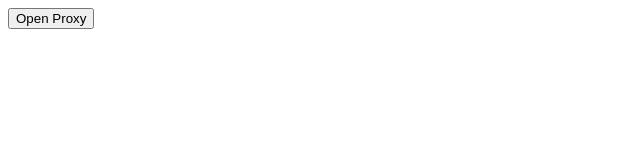
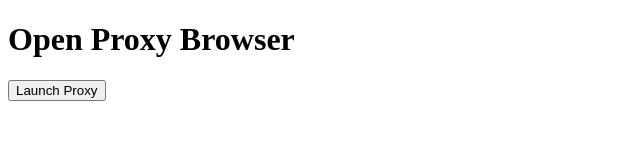
Before and after one commit to prince-art-proxy/proxy-client-simulation, a plain HTML site: page index.html in a window 1280 px wide. Shown: the whole page, without its empty margins (0-640 px from the left). Drawn offline with Linux system fonts and the light colour scheme.

Commit message:
Update index.html

```diff
--- a/index.html
+++ b/index.html
@@ -1 +1,11 @@
-<button onclick="window.open('https://calebisdumb.drm.hk/', '_blank')">Open Proxy</button>
+<!DOCTYPE html>
+<html lang="en">
+<head>
+  <meta charset="UTF-8">
+  <title>Launch Proxy</title>
+</head>
+<body>
+  <h1>Open Proxy Browser</h1>
+  <button onclick="window.open('https://calebisdumb.drm.hk/', '_blank')">Launch Proxy</button>
+</body>
+</html>
```
